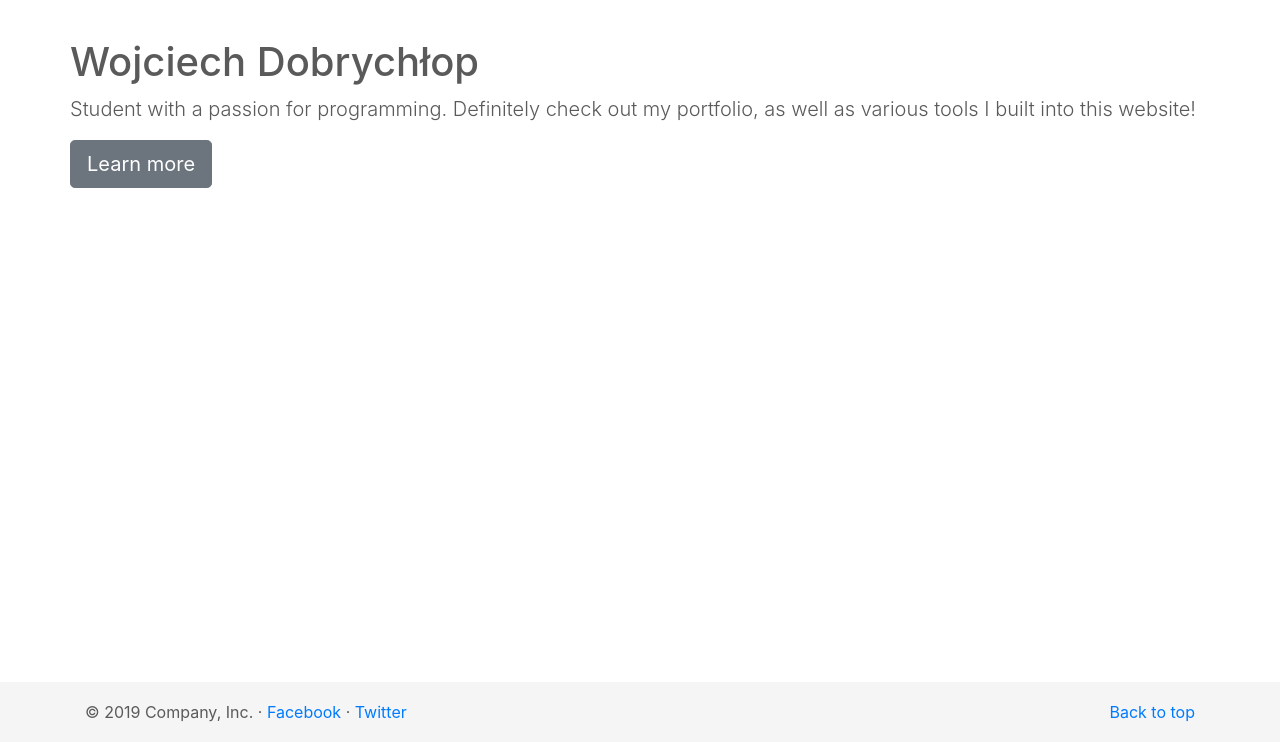
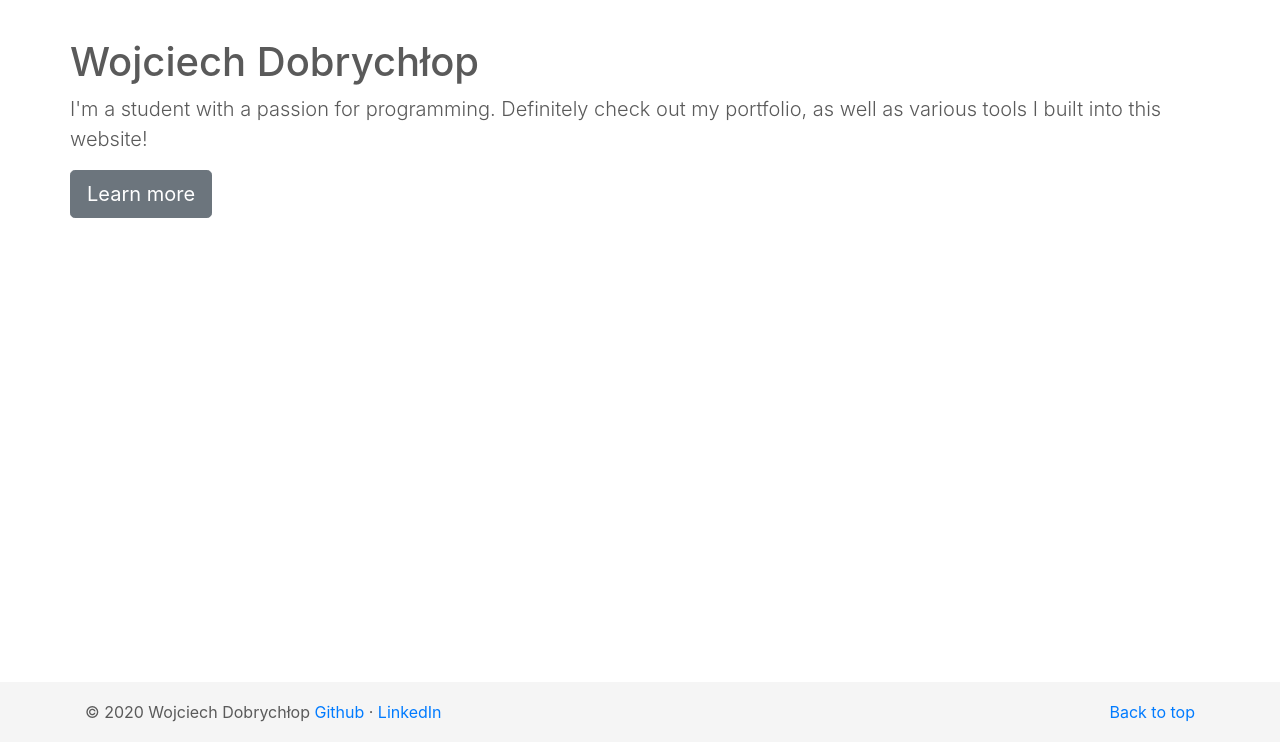
Before and after one commit to WojDob/portfolio-website, a Django app: page / in a window 1280 px wide. Shown: the part 58-800 px from the top of the page. Run offline with Django 3.2, Linux system fonts and the light colour scheme; some libraries are stand-ins or nearby versions.

Commit message:
Text changes

```diff
--- a/myapp/templates/myapp/base.html
+++ b/myapp/templates/myapp/base.html
@@ -73,9 +73,9 @@
           <span class="float-right">
           <a href="#">Back to top</a>
           </span>
-          <span>© 2019 Company, Inc. ·
-          <a href="#">Facebook</a> ·
-          <a href="#">Twitter</a>
+          <span>© 2020 Wojciech Dobrychłop
+          <a href="https://github.com/WojDob/">Github</a> ·
+          <a href="https://www.linkedin.com/in/wojciech-dobrych%C5%82op-95840a1a4/">LinkedIn</a>
           </span>
         </div>
       </footer>
--- a/myapp/templates/myapp/index.html
+++ b/myapp/templates/myapp/index.html
@@ -9,7 +9,7 @@
   <div class="row">
     <main role="main" class="inner cover">
       <h1 class="cover-heading">Wojciech Dobrychłop</h1>
-      <p class="lead">Student with a passion for programming. Definitely check out my portfolio, as well
+      <p class="lead">I'm a student with a passion for programming. Definitely check out my portfolio, as well
       as various tools I built into this website!</p>
       <p class="lead">
         <a href="{% url 'myapp:about' %}" class="btn btn-lg btn-secondary">Learn more</a>
```
Also changed, not shown: db.sqlite3.
